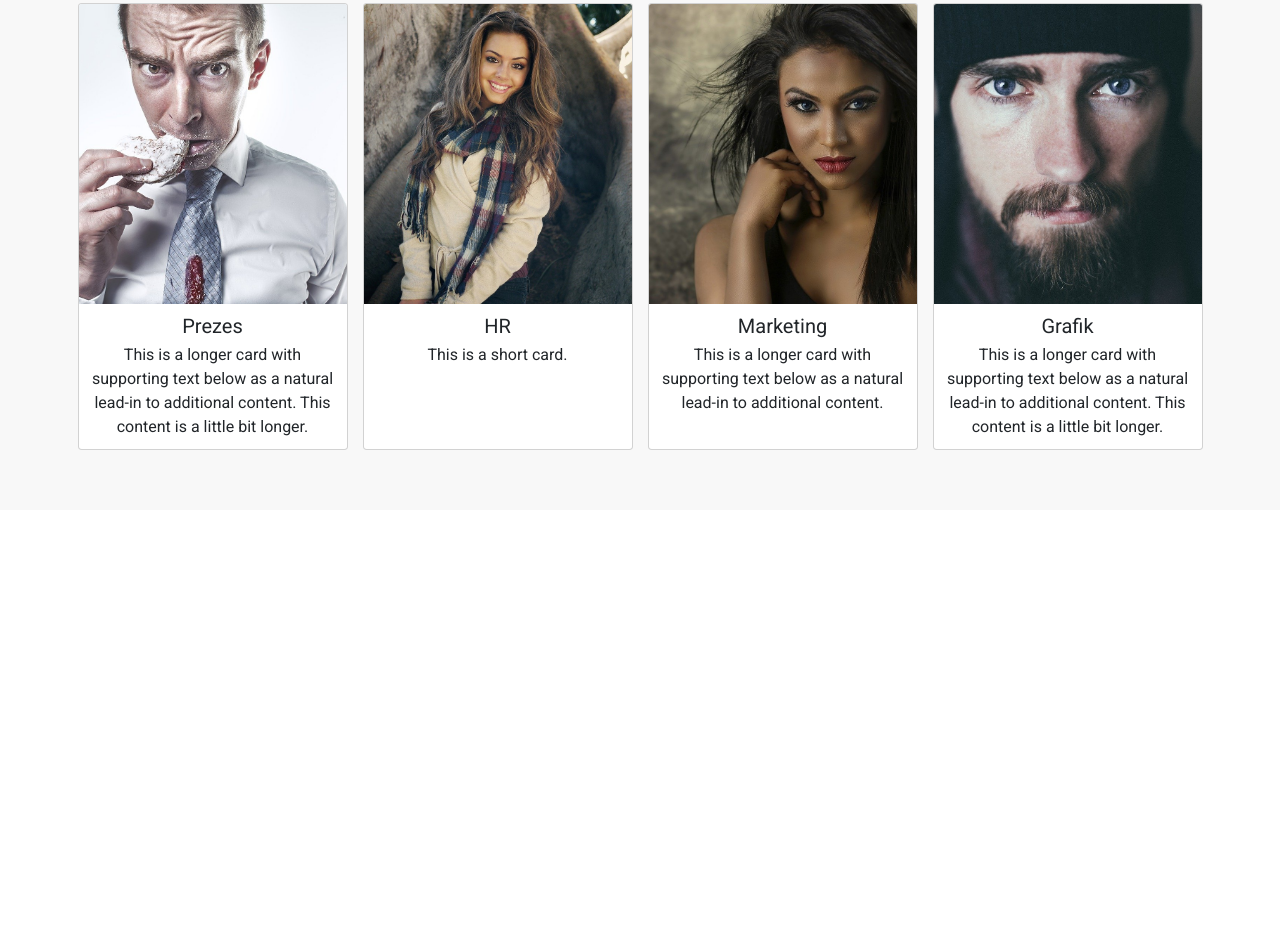
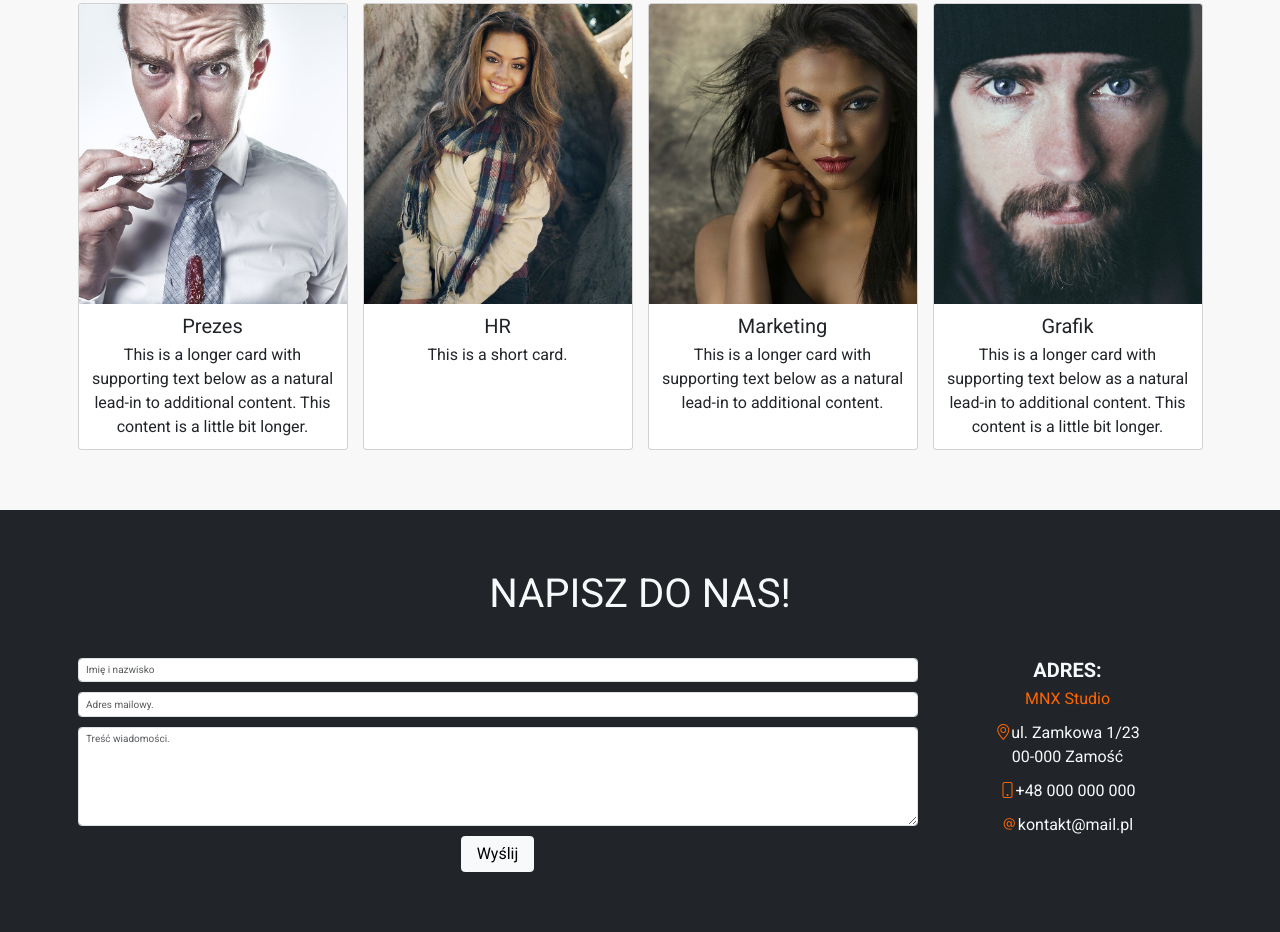
Before and after one commit to T0mE/bootstrap, a plain HTML site: page Projekt1/index.html in a window 1280 px wide. Shown: the part 1533-2465 px from the top of the page. Before the commit the page ends 2043 px from the top, so only its background shows below. Drawn offline with nearby package versions, Linux system fonts and the light colour scheme.

Commit message:
Projekt 1 - sekcja kontakt

```diff
--- a/Projekt1/css/style.css
+++ b/Projekt1/css/style.css
@@ -97,3 +97,13 @@ body {
 .team .card-title {
 	font-size: 2rem;
 }
+
+.contact h3 {
+	font-size: 2rem;
+	font-weight: bold;
+	text-transform: uppercase;
+}
+
+.contact .submit-form {
+	font-size: 1.6rem;
+}
--- a/Projekt1/index.html
+++ b/Projekt1/index.html
@@ -188,6 +188,43 @@
                 </div>
             </div>
         </section>
+
+
+        <section id="contact" class="contact bg-dark text-light py-5">
+            <div class="container text-center py-5">
+                <p class="display-3 pb-lg-5 text-uppercase">Napisz do nas!</p>
+
+
+                <div class="row">
+                    <div class="col-lg-9 my-5 m-lg-0">
+
+
+                        <form>
+                            <div class="input-group mb-3">
+                                <input type="text" class="form-control" placeholder="Imię i nazwisko">
+                            </div>
+                            <div class="input-group mb-3">
+                                <input type="text" class="form-control" placeholder="Adres mailowy.">
+                            </div>
+                            <div class="input-group mb-3">
+                                <textarea class="form-control" placeholder="Treść wiadomości." rows="6"></textarea>
+                            </div>
+                            <input type="submit" value="Wyślij" class="btn btn-light px-4 py-2 submit-form">
+                        </form>
+
+                    </div>
+                    <div class="col-lg-3 mt-4 m-lg-0 contact-info">
+                        <h3>Adres:</h3>
+                        <p class="orange-color">MNX Studio</p>
+                        <p><i class="bi bi-geo-alt orange-color"></i>ul. Zamkowa 1/23 <br> 00-000 Zamość</p>
+                        <p><i class="bi bi-phone orange-color"></i>+48 000 000 000</p>
+                        <p><i class="bi bi-at orange-color"></i>kontakt@mail.pl</p>
+
+                    </div>
+                </div>
+
+            </div>
+        </section>
     </main>
     <script src="https://cdn.jsdelivr.net/npm/bootstrap@5.3.2/dist/js/bootstrap.bundle.min.js"
         integrity="sha384-C6RzsynM9kWDrMNeT87bh95OGNyZPhcTNXj1NW7RuBCsyN/o0jlpcV8Qyq46cDfL"
```
